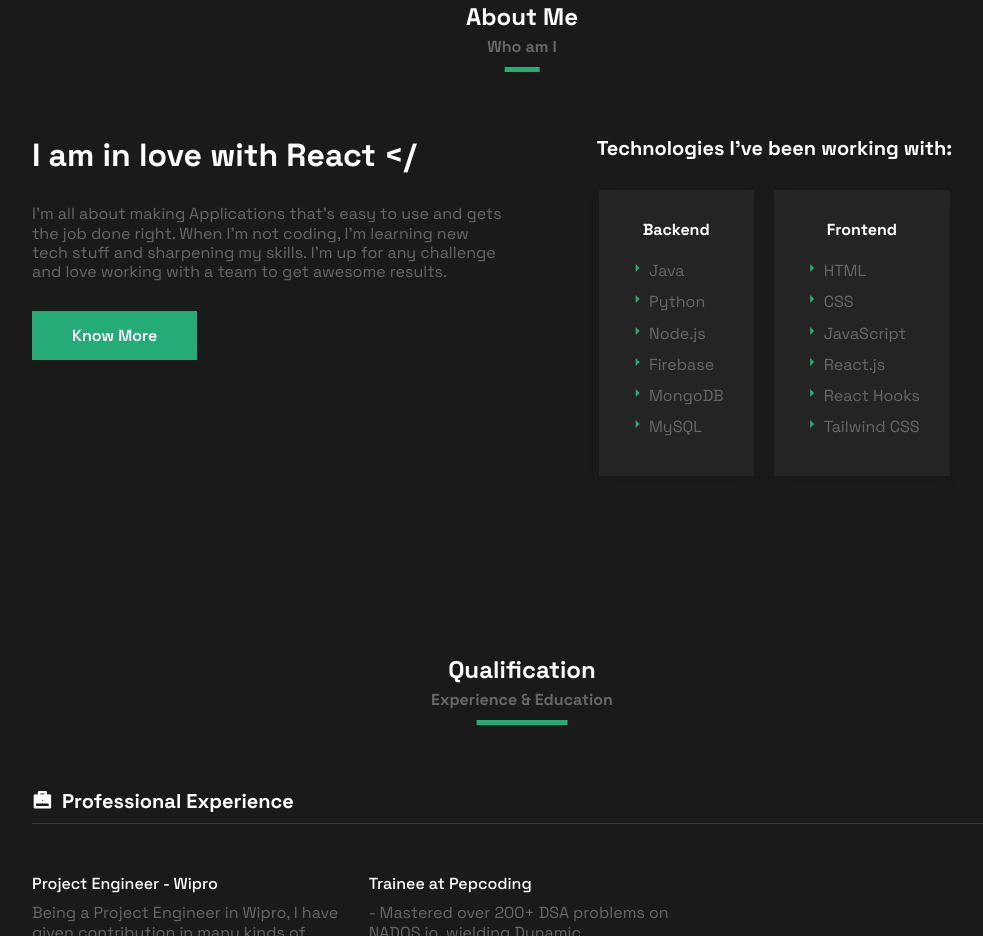
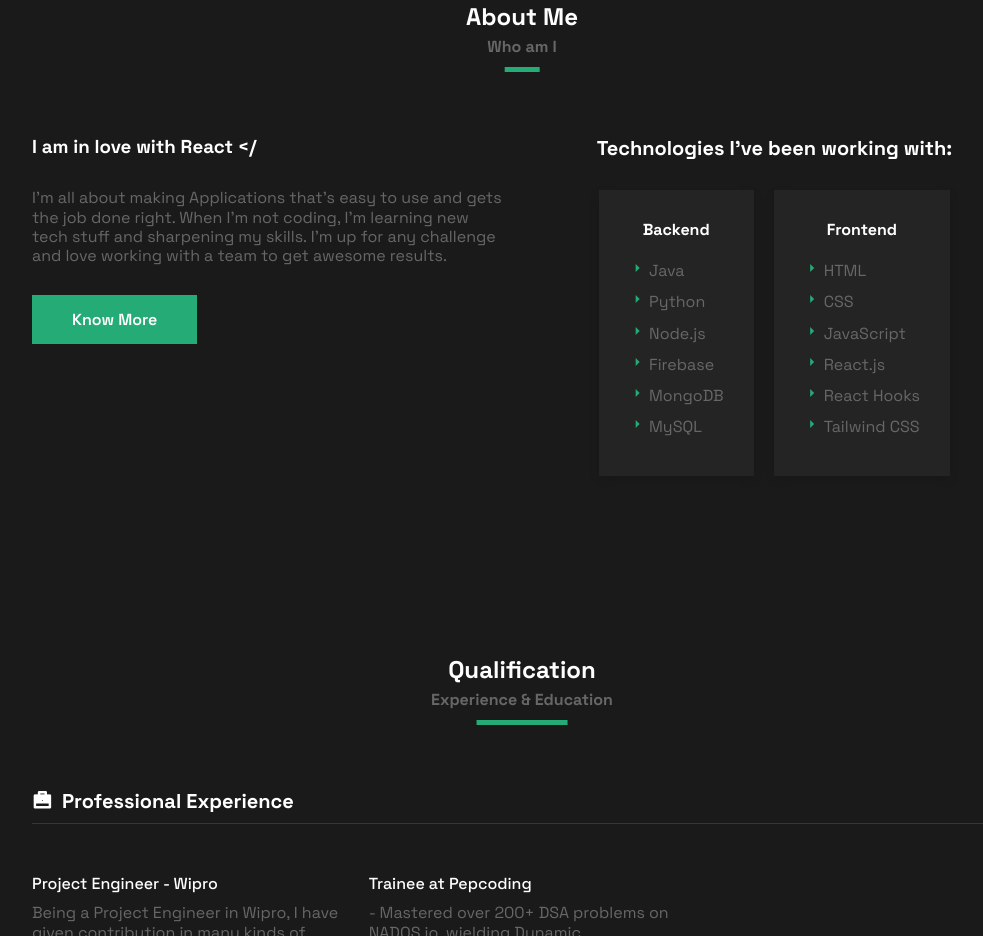
Before and after one commit to himanshu1023/portfolio, a plain HTML site: page index.html in a window 1280 px wide. Shown: the part 927-1863 px from the top of the page, without its empty margins (118-1101 px from the left). Drawn offline with nearby package versions, Linux system fonts and the light colour scheme.

Commit message:
Update main.css about__title

```diff
--- a/assets/css/main.css
+++ b/assets/css/main.css
@@ -343,7 +343,7 @@ body {
 }
 
 .about__title {
-  font-size: var(--fs-xxl);
+/*   font-size: var(--fs-xxl); */
   margin-bottom: 3rem;
 }
 
```
